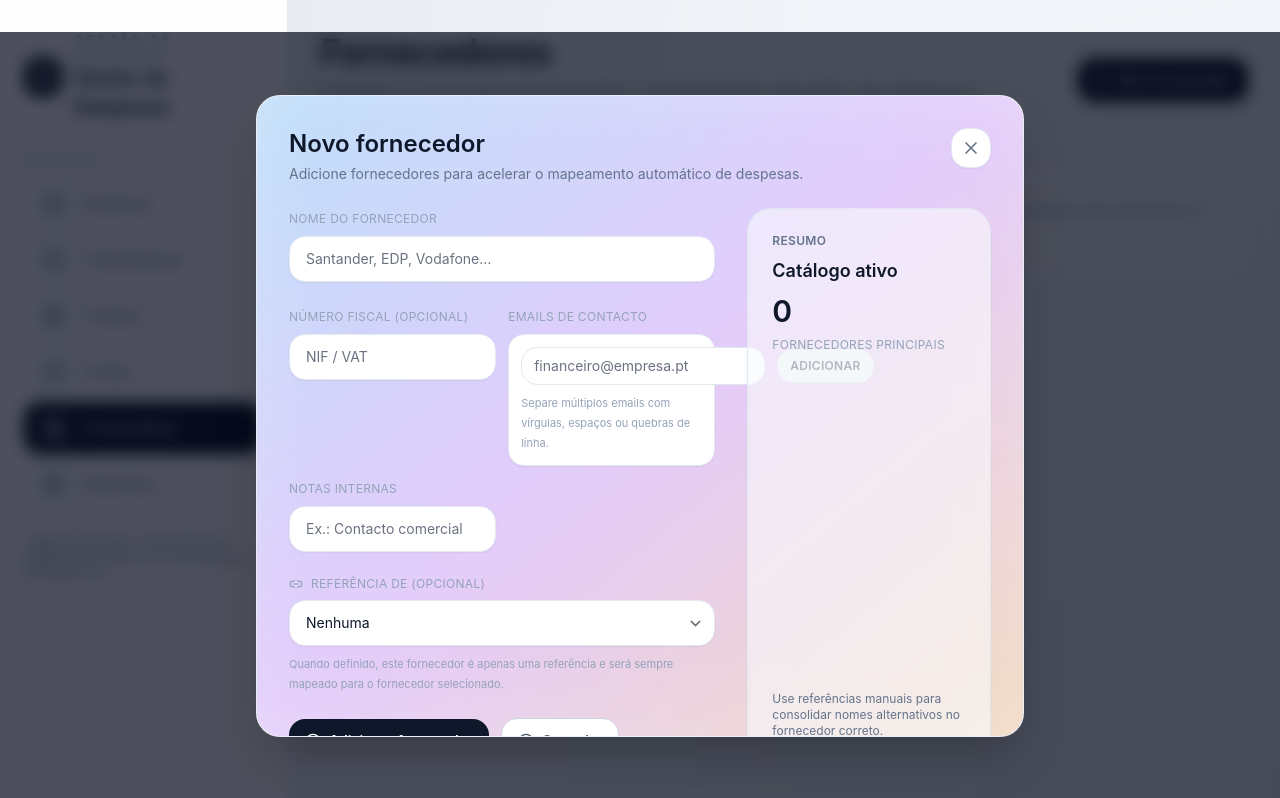
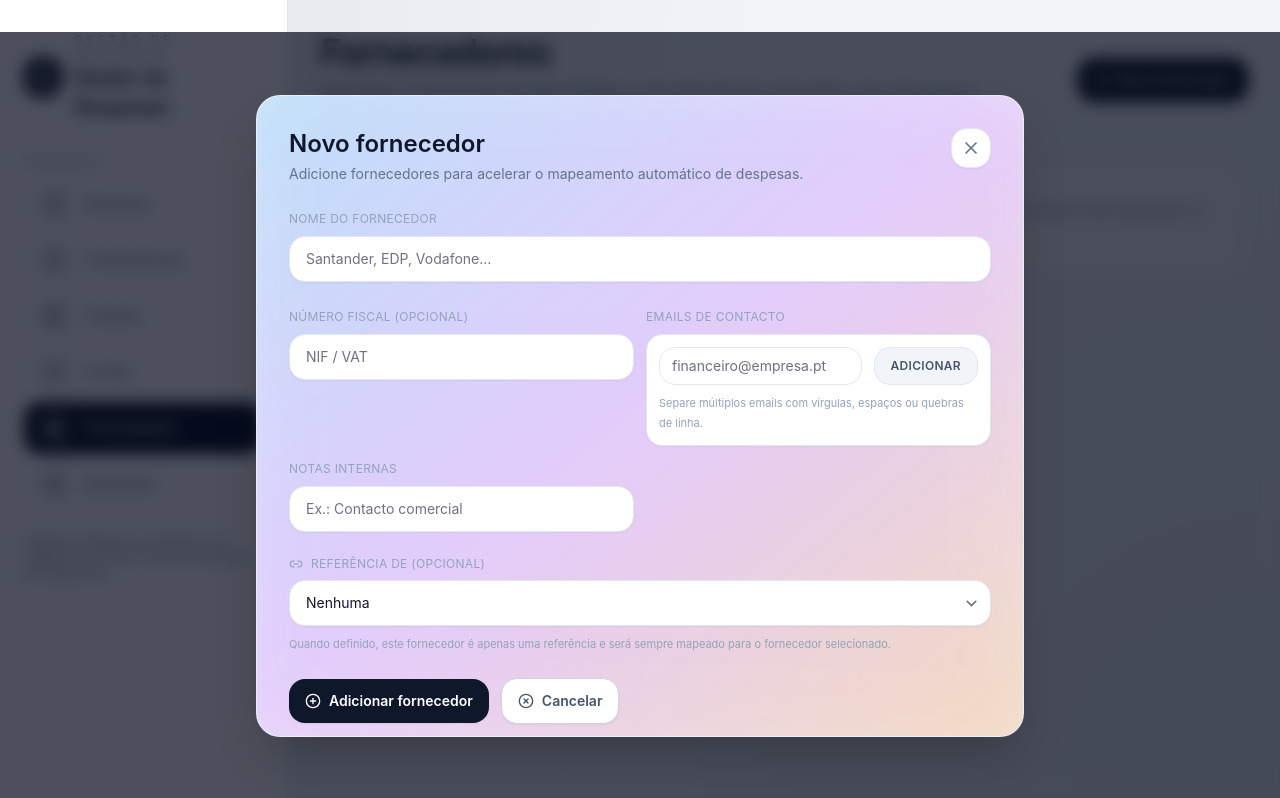
Before and after one commit to luistorresbarbosa/ai-budget-pwa, a React (Vite) app: page /suppliers in a window 1280 px wide. Both pictures are taken after a click on the button "Novo fornecedor". Built offline with nearby package versions, Linux system fonts and the light colour scheme.

Commit message:
Tweak supplier modal layout

```diff
--- a/src/pages/SuppliersPage.tsx
+++ b/src/pages/SuppliersPage.tsx
@@ -91,7 +91,7 @@ export default function SuppliersPage() {
   const [error, setError] = useState<string | null>(null);
   const [isModalOpen, setIsModalOpen] = useState(false);
 
-  const { supplierListItems, canonicalCount } = useMemo(() => {
+  const supplierListItems = useMemo(() => {
     const canonicalSuppliers = suppliers
       .filter((supplier) => !supplier.referenceToId)
       .slice()
@@ -130,7 +130,7 @@ export default function SuppliersPage() {
       isOrphanReference: true
     }));
 
-    return { supplierListItems: [...canonicalItems, ...orphanItems], canonicalCount: canonicalSuppliers.length };
+    return [...canonicalItems, ...orphanItems];
   }, [suppliers]);
 
   const referenceTargets = useMemo(() => {
@@ -388,11 +388,7 @@ export default function SuppliersPage() {
             : 'Adicione fornecedores para acelerar o mapeamento automático de despesas.'
         }
       >
-        <motion.div
-          layout
-          className="grid gap-6 lg:grid-cols-[minmax(0,1.75fr)_minmax(0,1fr)] lg:items-start lg:gap-8"
-        >
-          <form onSubmit={handleSubmit} className="flex flex-col gap-4 lg:gap-6">
+        <motion.form onSubmit={handleSubmit} layout className="flex flex-col gap-4 lg:gap-6">
           <label className="block space-y-2 text-sm text-slate-600">
             <span className="text-xs uppercase tracking-wide text-slate-400">Nome do fornecedor</span>
             <input
@@ -436,7 +432,7 @@ export default function SuppliersPage() {
                     ))}
                   </ul>
                 )}
-                <div className="flex flex-col gap-2 sm:flex-row sm:items-center sm:gap-3">
+                <div className="grid gap-2 sm:grid-cols-[minmax(0,1fr)_auto] sm:items-center sm:gap-3">
                   <input
                     value={formState.contactEmailInput}
                     onChange={(event) => setFormState((state) => ({ ...state, contactEmailInput: event.target.value }))}
@@ -462,7 +458,7 @@ export default function SuppliersPage() {
                   <button
                     type="button"
                     onClick={() => handleAddContactEmails(formState.contactEmailInput)}
-                    className="inline-flex w-full items-center justify-center gap-2 rounded-2xl border border-slate-200 bg-slate-100 px-3 py-2 text-xs font-semibold uppercase tracking-wide text-slate-600 transition hover:border-slate-300 hover:text-slate-900 sm:w-auto"
+                    className="inline-flex w-full items-center justify-center gap-2 rounded-2xl border border-slate-200 bg-slate-100 px-3 py-2 text-xs font-semibold uppercase tracking-wide text-slate-600 transition hover:border-slate-300 hover:text-slate-900 sm:w-auto sm:justify-self-start sm:px-4 sm:py-2.5"
                   >
                     Adicionar
                   </button>
@@ -545,22 +541,7 @@ export default function SuppliersPage() {
               </button>
             )}
           </div>
-          </form>
-
-          <div className="flex flex-col justify-between gap-6 rounded-3xl border border-slate-200 bg-slate-50/60 p-5 shadow-sm lg:h-full lg:p-6">
-            <div className="space-y-2">
-              <p className="text-xs font-semibold uppercase tracking-wide text-slate-500">Resumo</p>
-              <h3 className="text-lg font-semibold text-slate-900">Catálogo ativo</h3>
-              <p className="text-3xl font-semibold text-slate-900">{canonicalCount}</p>
-              <p className="text-xs uppercase tracking-wide text-slate-400">
-                {canonicalCount === 1 ? 'Fornecedor principal' : 'Fornecedores principais'}
-              </p>
-            </div>
-            <p className="text-xs text-slate-500">
-              Use referências manuais para consolidar nomes alternativos no fornecedor correto.
-            </p>
-          </div>
-        </motion.div>
+        </motion.form>
       </Modal>
       <motion.div layout className="space-y-4">
         <header className="flex flex-col gap-2 sm:flex-row sm:items-center sm:justify-between">
```
